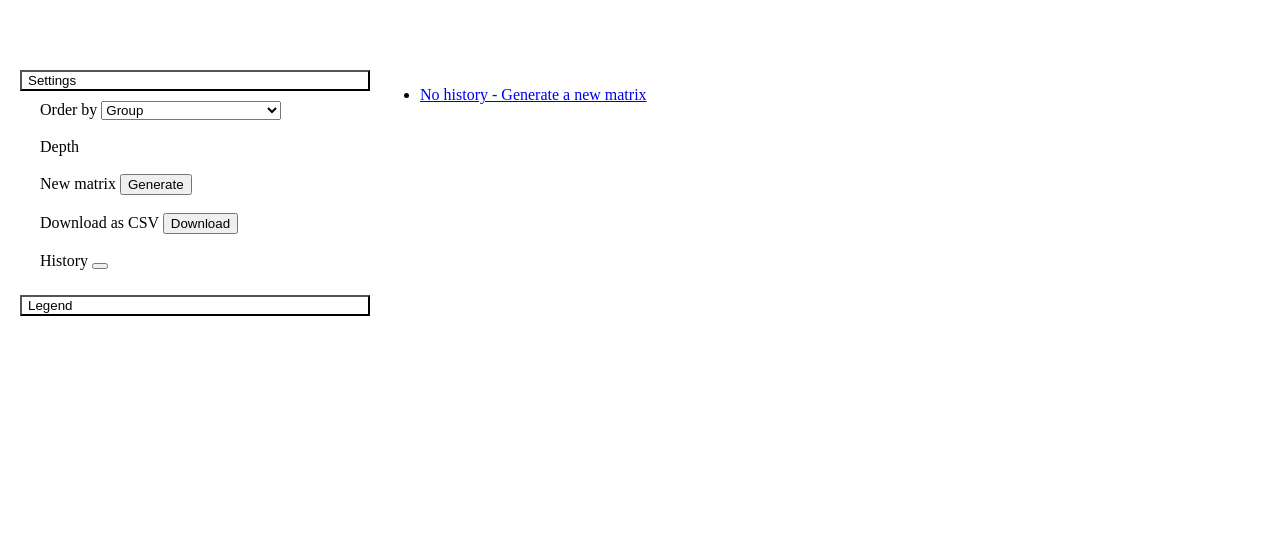
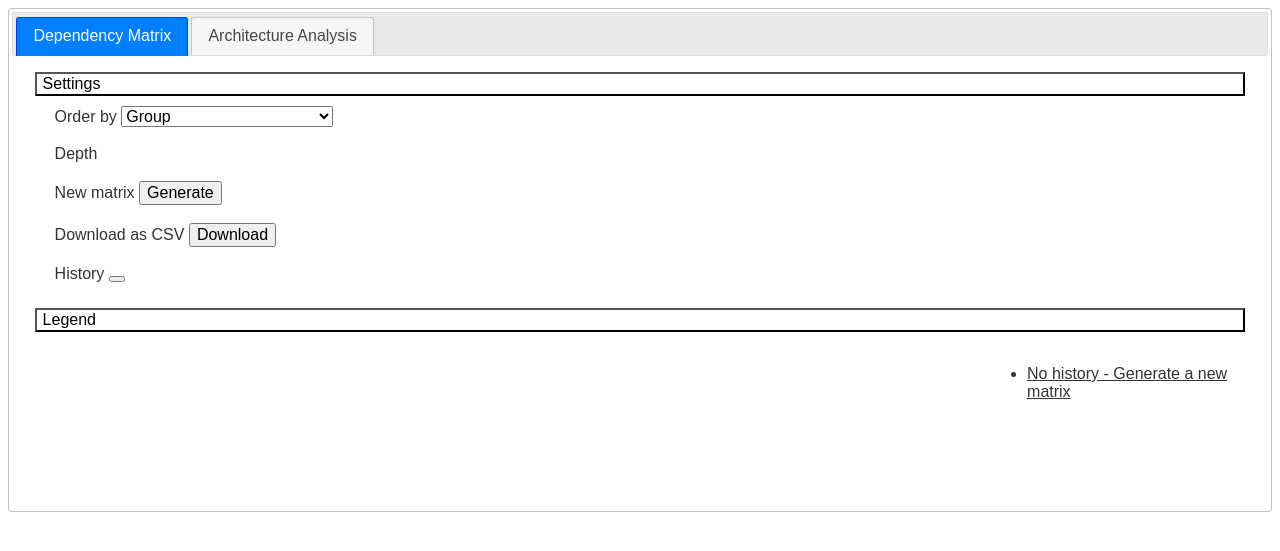
Before and after one commit to pawamoy/django-archan, a Django app: template darchan/templates/darchan/matrix.html in a window 1280 px wide. Shown: the top 551 px of the page. Run offline with Django 3.2, Linux system fonts and the light colour scheme; the template is opened without the code that fills it, so the values that code supplies are empty; some libraries are stand-ins or nearby versions.

Commit message:
Big display improvement, now 2 tabs: matrix and arch (arch is still empty)

```diff
--- a/darchan/static/darchan/css/matrix.css
+++ b/darchan/static/darchan/css/matrix.css
@@ -10,19 +10,10 @@
     fill: blue;
 }
 
-#aside {
-    position: fixed;
-    left: 20px;
-    top: 70px;
-    min-width: 350px;
-}
-
 #history {
-    position: fixed;
-    left: 380px;
-    top: 70px;
-    overflow: auto;
-    max-height: 400px;
+    position: absolute;
+    left: 77.5%;
+    top: 340px;
 }
 
 .panel-title{
--- a/darchan/templates/darchan/matrix.html
+++ b/darchan/templates/darchan/matrix.html
@@ -1,10 +1,18 @@
 {% load static %}
 {% load i18n %}
 
+<link rel="stylesheet" href="//code.jquery.com/ui/1.11.4/themes/smoothness/jquery-ui.css">
 <link rel="stylesheet" href="{% static 'darchan/css/matrix.css' %}" />
+
 <div class="container" role="main">
+    <div id="tabs">
+         <ul>
+            <li id="tab1-link"><a href="#tabs-1">{% trans "Dependency Matrix" %}</a></li>
+            <li id="tab2-link"><a href="#tabs-2">{% trans "Architecture Analysis" %}</a></li>
+        </ul>
+        <div id="tabs-1">
             <div id="aside" class="panel-group">
-        <div id="settings" class="panel panel-info">
+                <div id="settings" class="panel panel-default">
                     <div class="panel-heading">
                           <input type="button" class="btn panel-title"
                                  data-toggle="collapse" data-parent="#settings" data-target="#collapse-settings"
@@ -93,7 +101,7 @@
                         </div>
                     </div>
                 </div>
-        <div id="legend" class="panel panel-warning">
+                <div id="legend" class="panel panel-default">
                     <div class="panel-heading">
                           <input type="button" class="btn panel-title"
                                  data-toggle="collapse" data-parent="#legend" data-target="#collapse-legend"
@@ -122,3 +130,19 @@
                 <script src="{% static "darchan/js/matrix.js" %}"></script>
             {% endif %}
         </div>
+        <div id="tabs-2">
+            <h1>CONTENTS COMING LATER</h1>
+        </div>
+    </div>
+</div>
+
+{% block js %}
+    {% if block.context %}{{ block.super }}{% endif %}
+    <script src="http://ajax.googleapis.com/ajax/libs/jquery/1.11.2/jquery.min.js"></script>
+    <script src="https://code.jquery.com/ui/1.11.4/jquery-ui.js"></script>
+    <script>
+        $(function() {
+            $("#tabs").tabs();
+        });
+    </script>
+{% endblock %}
--- a/darchan/urls.py
+++ b/darchan/urls.py
@@ -7,6 +7,6 @@
     url(r'^view_matrix/(?P<builder_id>\d+)/(?P<depth>\d+)/$', 'v_view_matrix',
         name='view_matrix'),
     url(r'^generate_matrix/$', 'v_generate_matrix', name='generate_matrix'),
-    url(r'^download_csv/(?P<mid>\d+)/(?P<lvl>\d+)/$', 'v_download_csv',
-        name='download_csv'),
+    url(r'^download_csv/(?P<builder_id>\d+)/(?P<depth>\d+)/$',
+        'v_download_csv', name='download_csv'),
 )
```
Also changed, not shown: darchan/views.py (+4 -4 lines). Lines whose indentation alone changed are shown as unchanged.
